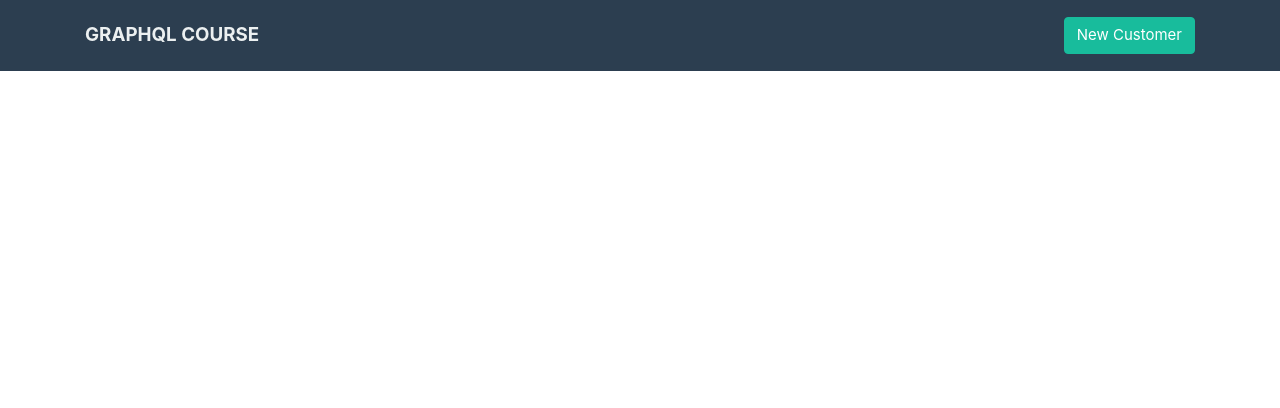
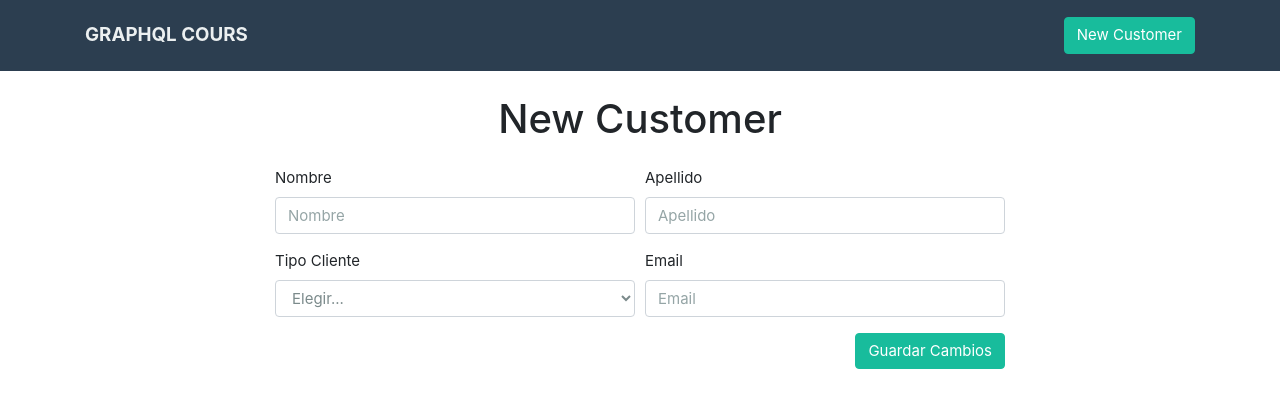
Before and after one commit to Orteu/GraphQl-React-Frontend, a React (Create React App) app: page /customer/new in a window 1280 px wide. Shown: the top 408 px of the page. Built offline with nearby package versions, Linux system fonts and the light colour scheme.

Commit message:
Feature: Routing and mutation createCustomer

```diff
--- a/src/App.js
+++ b/src/App.js
@@ -5,6 +5,8 @@ import ApolloClient from 'apollo-boost';
 // Imported components
 import Header from './components/Header';
 import Customers from './components/Customers';
+import NewCustomer from './components/NewCustomer';
+import EditCustomer from './components/EditCustomer';
 
 import { BrowserRouter as Router, Route, Switch } from 'react-router-dom';
 
@@ -26,6 +28,8 @@ class App extends Component {
             <div className="container">
               <Switch>
                 <Route exact path="/" component={Customers} />
+                <Route exact path="/customer/edit/:id" component={EditCustomer} />
+                <Route exact path="/customer/new" component={NewCustomer} />
               </Switch>
             </div>
           </Fragment>
--- a/src/components/Customers/Customers.js
+++ b/src/components/Customers/Customers.js
@@ -1,5 +1,6 @@
 import React, { Fragment } from 'react';
 import { Query } from 'react-apollo';
+import { Link } from 'react-router-dom';
 
 import { CUSTOMERS_QUERY } from '../../queries';
 
@@ -15,7 +16,7 @@ const Customers = () => (
                 }
                 return (
                     <Fragment>
-                        <h2 className="text-center mt-4">Customers list</h2>
+                        <h2 className="text-center">Customers list</h2>
                         <ul className="list-group mt-4">
                             {
                                 data.getAllCustomers.map((customer) => (
@@ -25,9 +26,9 @@ const Customers = () => (
                                                 {`${customer.name} ${customer.surname}`}
                                             </div>
                                             <div className="col-md-4 d-flex justify-content-end">
-                                                <a className="btn btn-success d-block d-md-inline-block">
+                                                <Link to={`/customer/edit/${customer.id}`} className="btn btn-success d-block d-md-inline-block">
                                                     Edit customer
-                                                </a>
+                                                </Link>
                                             </div>
                                         </div>
                                     </li>
--- /dev/null
+++ b/src/components/EditCustomer/EditCustomer.js
@@ -0,0 +1,9 @@
+import React, { Component } from 'react';
+
+export default class EditCustomer extends Component {
+    render() {
+        return(
+            <p>Edit Customer</p>
+        );
+    }
+}
--- /dev/null
+++ b/src/components/EditCustomer/index.js
@@ -0,0 +1,3 @@
+import EditCustomer from './EditCustomer';
+
+export default EditCustomer;
--- a/src/components/Header/Header.js
+++ b/src/components/Header/Header.js
@@ -1,9 +1,13 @@
 import React from 'react';
+import { Link } from 'react-router-dom';
 
 const Header = () => (
-    <nav className="navbar navbar-expand-lg navbar-dark bg-primary justify-content-between d-flex">
+    <nav className="navbar navbar-expand-lg navbar-dark bg-primary justify-content-between d-flex mb-4">
         <div className="container">
-            <a className="navbar-brand text-light font-weight-bold">GRAPHQL COURSE</a>
+            <Link to="/" className="navbar-brand text-light font-weight-bold">
+                GRAPHQL COURS
+            </Link>
+
             <button className="navbar-toggler" type="button" data-toggle="collapse" data-target="#navegacion" aria-controls="navegacion" aria-expanded="false" aria-label="Toggle navigation">
                 <span className="navbar-toggler-icon"></span>
             </button>
@@ -11,7 +15,9 @@ const Header = () => (
             <div className="collapse navbar-collapse" id="navegacion">
                 <ul className="navbar-nav ml-auto text-right">
                     <li className="nav-item active">
-                        <a className="btn btn-success">New Customer</a>
+                        <Link to="/customer/new" className="btn btn-success">
+                            New Customer
+                        </Link>
                     </li>
                 </ul>
             </div>
--- /dev/null
+++ b/src/components/NewCustomer/NewCustomer.js
@@ -0,0 +1,104 @@
+import React, { Component, Fragment } from 'react';
+
+import { NEW_CUSTOMER } from '../../mutations';
+import { Mutation } from 'react-apollo';
+
+export default class NewCustomer extends Component {
+    constructor(props){
+        super(props);
+        this.state = {
+            editCustomer: {
+                name: '',
+                surname: '',
+                type: null,
+                email: ''
+            }
+        }
+    }
+
+    createCustomer = (e, func) => {
+        e.preventDefault();
+        const { editCustomer } = this.state;
+        const input = editCustomer;
+        func({ variables: { input } });
+    }
+
+    setCustomer = (key, value) => {
+        this.setState({
+            editCustomer: {
+                ...this.state.editCustomer,
+                [key]: value.target.value
+            }
+        })
+    }
+
+    render() {
+        return(
+            <Fragment>
+                <h2 className="text-center">New Customer</h2>
+                <div className="row justify-content-center">
+                    <Mutation mutation={NEW_CUSTOMER}>
+                        {
+                            createCustomer => (
+                                <form className="col-md-8 m-3" onSubmit={(e) => this.createCustomer(e, createCustomer)}>
+                                    <div className="form-row">
+                                        <div className="form-group col-md-6">
+                                            <label>Nombre</label>
+                                            <input
+                                                type="text"
+                                                className="form-control"
+                                                placeholder="Nombre"
+                                                onChange={
+                                                    (val) => this.setCustomer('name', val)
+                                                }
+                                            />
+                                        </div>
+                                        <div className="form-group col-md-6">
+                                            <label>Apellido</label>
+                                            <input
+                                                type="text"
+                                                className="form-control"
+                                                placeholder="Apellido"
+                                                onChange={
+                                                    (val) => this.setCustomer('surname', val)
+                                                }
+                                            />
+                                        </div>
+                                    </div>
+                                    <div className="form-row">
+                                        <div className="form-group col-md-6">
+                                        <label>Tipo Cliente</label>
+                                            <select
+                                                className="form-control"
+                                                onChange={
+                                                    (val) => this.setCustomer('type', val)
+                                                }
+                                            >
+                                                <option value="">Elegir...</option>
+                                                <option value="USER">USER</option>
+                                                <option value="COMPANY">COMPANY</option>
+                                            </select>
+                                        </div>
+                                        <div className="form-group col-md-6">
+                                            <label>Email</label>
+                                            <input
+                                                type="email"
+                                                className="form-control"
+                                                placeholder="Email"
+                                                onChange={
+                                                    (val) => this.setCustomer('email', val)
+                                                }
+                                            />
+                                        </div>
+                                    </div>
+
+                                    <button type="submit" className="btn btn-success float-right">Guardar Cambios</button>
+                                </form>
+                            )
+                        }
+                    </Mutation>
+                </div>
+            </Fragment>
+        );
+    }
+}
--- /dev/null
+++ b/src/components/NewCustomer/index.js
@@ -0,0 +1,3 @@
+import NewCustomer from './NewCustomer';
+
+export default NewCustomer;
--- /dev/null
+++ b/src/mutations/index.js
@@ -0,0 +1,11 @@
+import gql from 'graphql-tag';
+
+export const NEW_CUSTOMER = gql`
+mutation createCustomer($input: customerInput) {
+    createCustomer(input: $input){
+        id
+        name
+        surname
+    }
+}
+`;
```
